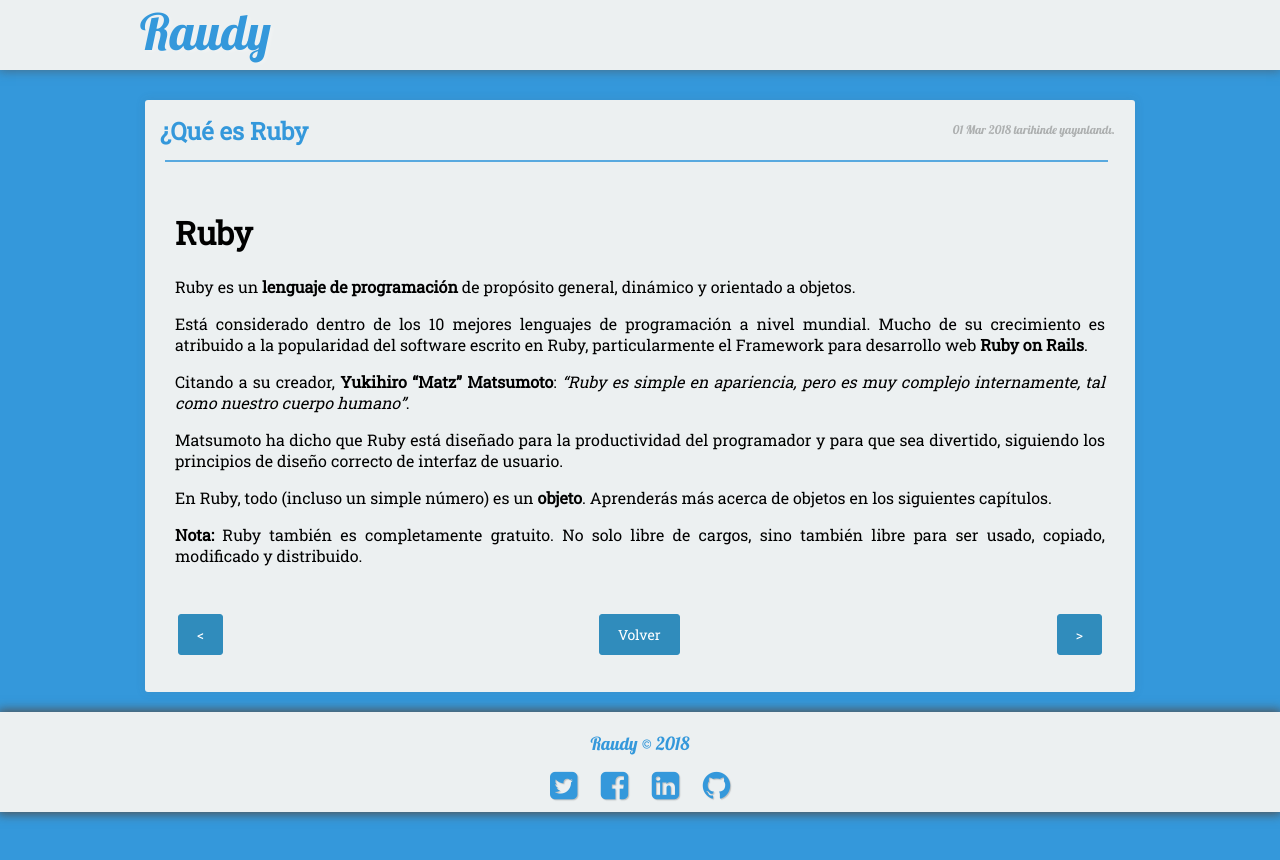
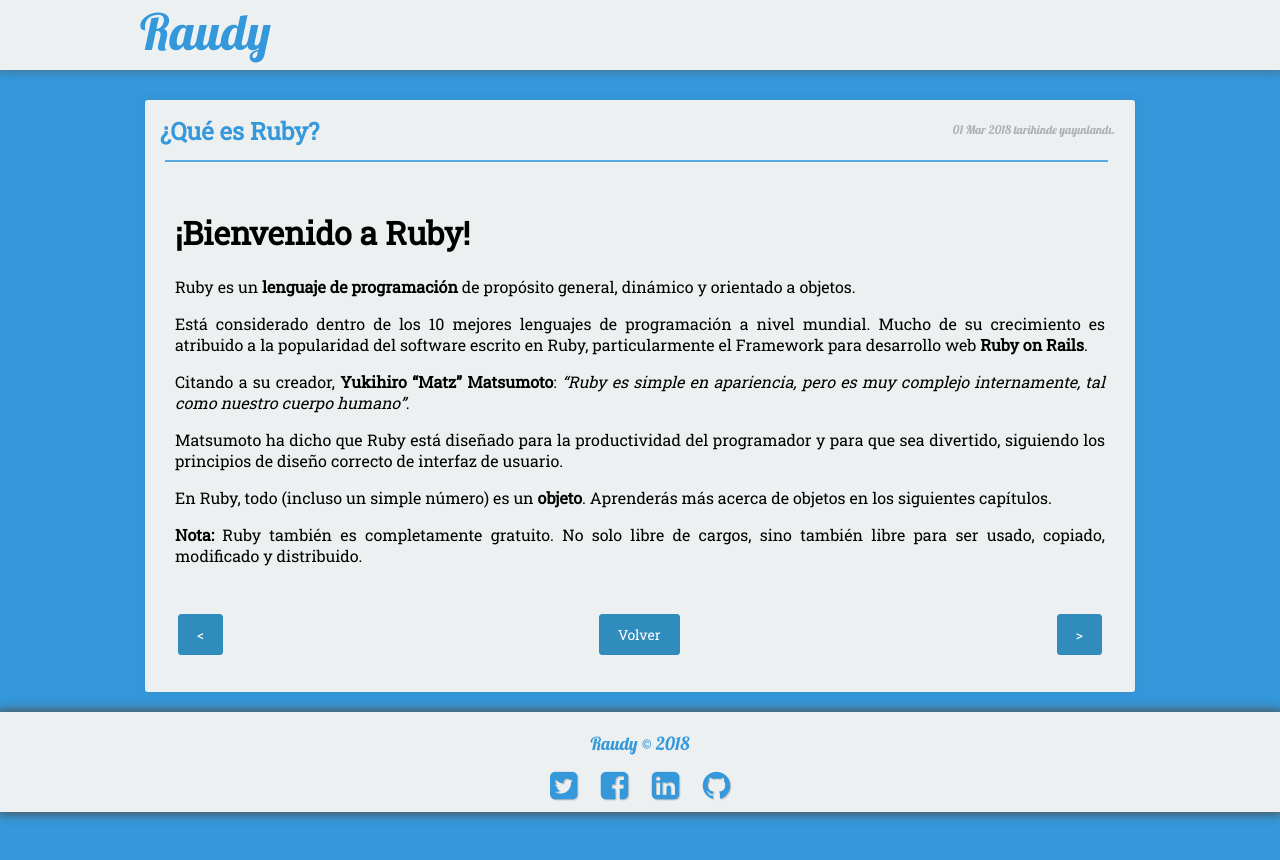
Before and after one commit to nisoto/Blog-anterior-2.0, a Jekyll site: the page built from _posts/2018-03-01-que-es-ruby.md, in a window 1280 px wide. Shown: the top 860 px of the page. Built offline with Jekyll 4.4.1, drawn with Linux system fonts in a browser that asks for light colours; nearby versions of some CDN libraries.

Commit message:
Update 2018-03-01-que-es-ruby.md

```diff
--- a/_posts/2018-03-01-que-es-ruby.md
+++ b/_posts/2018-03-01-que-es-ruby.md
@@ -1,12 +1,12 @@
 ---
 layout: post
-title: "¿Qué es Ruby"
+title: "¿Qué es Ruby?"
 date: 2018-03-01
 excerpt: "Capítulo N°1 del curso de Ruby"
 tags: [ruby]
 ---
 
-# Ruby
+# ¡Bienvenido a Ruby!
 
 Ruby es un **lenguaje de programación** de propósito general, dinámico y orientado a objetos.
 
```
